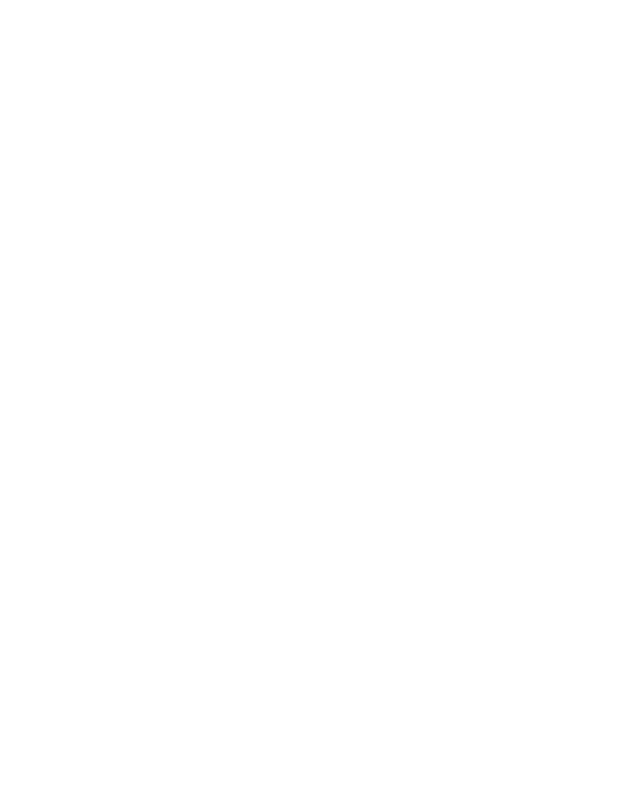
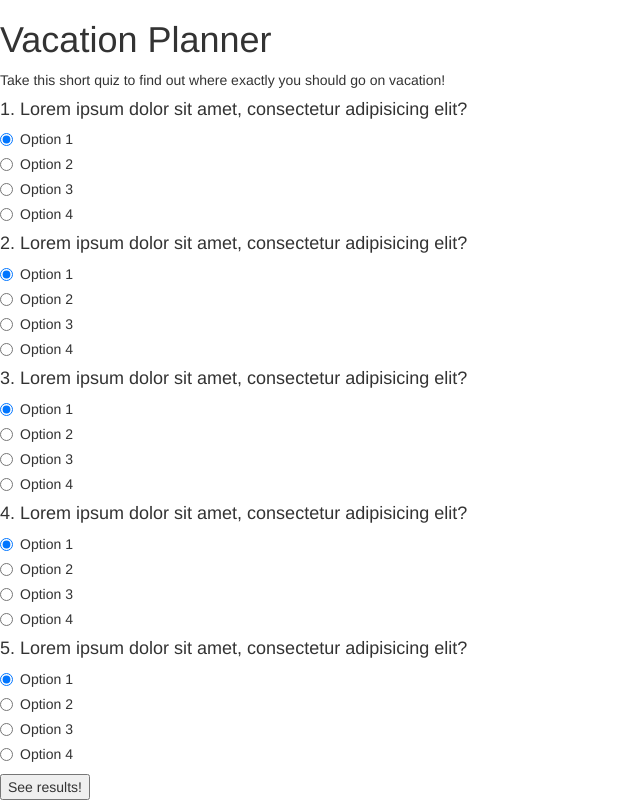
Before and after one commit to trashmoldwilliams/Intro-VacationSite, a plain HTML site: page index.html in a window 1280 px wide. Shown: the whole page, without its empty margins (0-640 px from the left). Drawn offline with Linux system fonts and the light colour scheme.

Commit message:
Add quiz layout.

```diff
--- a/index.html
+++ b/index.html
@@ -9,5 +9,118 @@
   </head>
   <body>
 
+    <!--Header & Intro-->
+    <h1>Vacation Planner</h1>
+    <p> Take this short quiz to find out where exactly you should go on vacation!</p>
+
+    <!--Questions-->
+    <form id="vacation-quiz">
+      <h4>1. Lorem ipsum dolor sit amet, consectetur adipisicing elit?</h4>
+      <div class="radio">
+        <label>
+          <input type="radio" name="question1" checked>Option 1
+        </label>
+      </div>
+      <div class="radio">
+        <label>
+          <input type="radio" name="question1">Option 2
+        </label>
+      </div>
+      <div class="radio">
+        <label>
+          <input type="radio" name="question1">Option 3
+        </label>
+      </div>
+      <div class="radio">
+        <label>
+          <input type="radio" name="question1">Option 4
+        </label>
+      </div>
+      <h4>2. Lorem ipsum dolor sit amet, consectetur adipisicing elit?</h4>
+      <div class="radio">
+        <label>
+          <input type="radio" name="question2" checked>Option 1
+        </label>
+      </div>
+      <div class="radio">
+        <label>
+          <input type="radio" name="question2">Option 2
+        </label>
+      </div>
+      <div class="radio">
+        <label>
+          <input type="radio" name="question2">Option 3
+        </label>
+      </div>
+      <div class="radio">
+        <label>
+          <input type="radio" name="question2">Option 4
+        </label>
+      </div>
+      <h4>3. Lorem ipsum dolor sit amet, consectetur adipisicing elit?</h4>
+      <div class="radio">
+        <label>
+          <input type="radio" name="question3" checked>Option 1
+        </label>
+      </div>
+      <div class="radio">
+        <label>
+          <input type="radio" name="question3">Option 2
+        </label>
+      </div>
+      <div class="radio">
+        <label>
+          <input type="radio" name="question3">Option 3
+        </label>
+      </div>
+      <div class="radio">
+        <label>
+          <input type="radio" name="question3">Option 4
+        </label>
+      </div>
+      <h4>4. Lorem ipsum dolor sit amet, consectetur adipisicing elit?</h4>
+      <div class="radio">
+        <label>
+          <input type="radio" name="question4" checked>Option 1
+        </label>
+      </div>
+      <div class="radio">
+        <label>
+          <input type="radio" name="question4">Option 2
+        </label>
+      </div>
+      <div class="radio">
+        <label>
+          <input type="radio" name="question4">Option 3
+        </label>
+      </div>
+      <div class="radio">
+        <label>
+          <input type="radio" name="question4">Option 4
+        </label>
+      </div>
+      <h4>5. Lorem ipsum dolor sit amet, consectetur adipisicing elit?</h4>
+      <div class="radio">
+        <label>
+          <input type="radio" name="question5" checked>Option 1
+        </label>
+      </div>
+      <div class="radio">
+        <label>
+          <input type="radio" name="question5">Option 2
+        </label>
+      </div>
+      <div class="radio">
+        <label>
+          <input type="radio" name="question5">Option 3
+        </label>
+      </div>
+      <div class="radio">
+        <label>
+          <input type="radio" name="question5">Option 4
+        </label>
+      </div>
+      <input type="submit" value="See results!">
+    </form>
   </body>
 </html>
```
